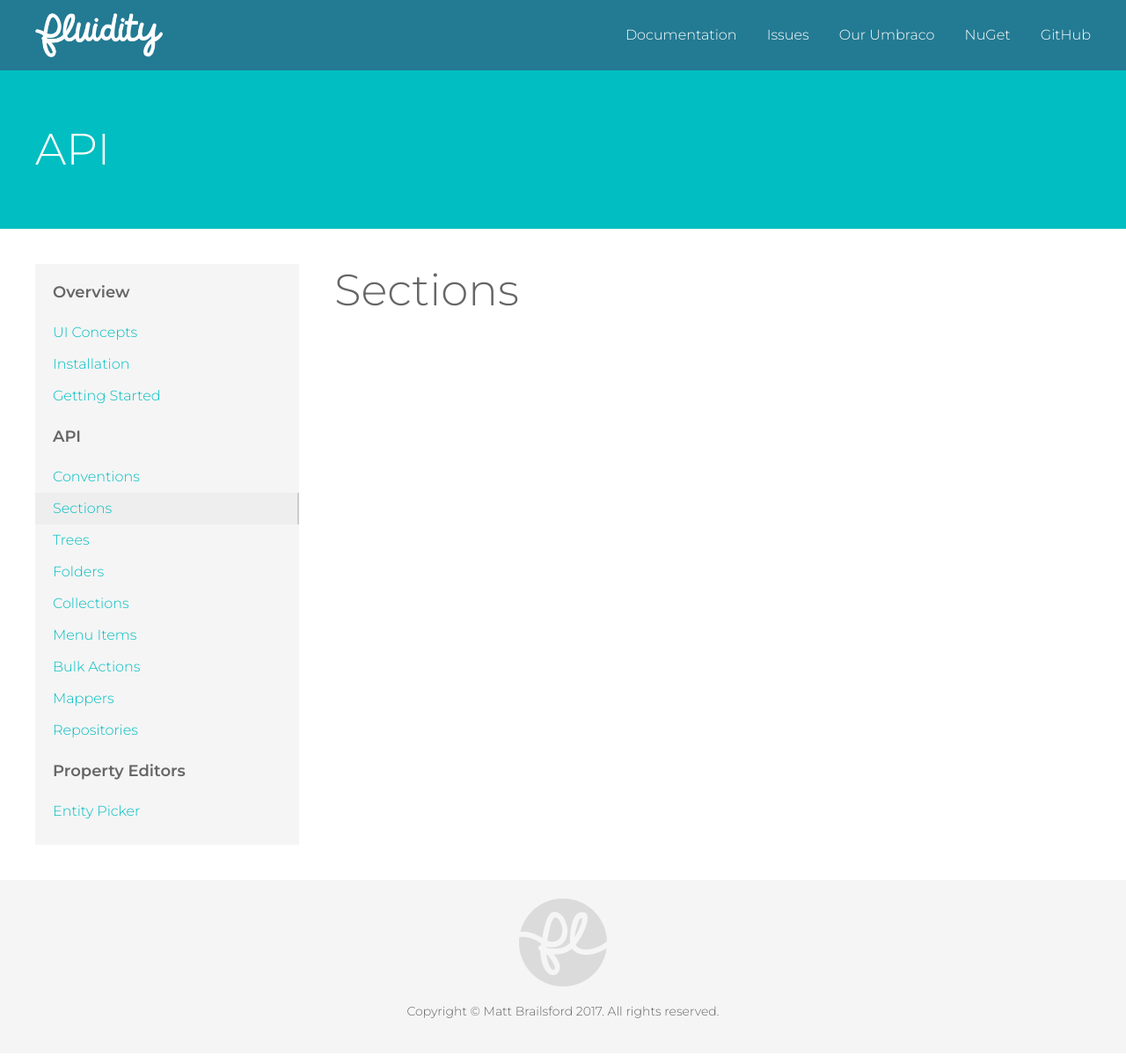
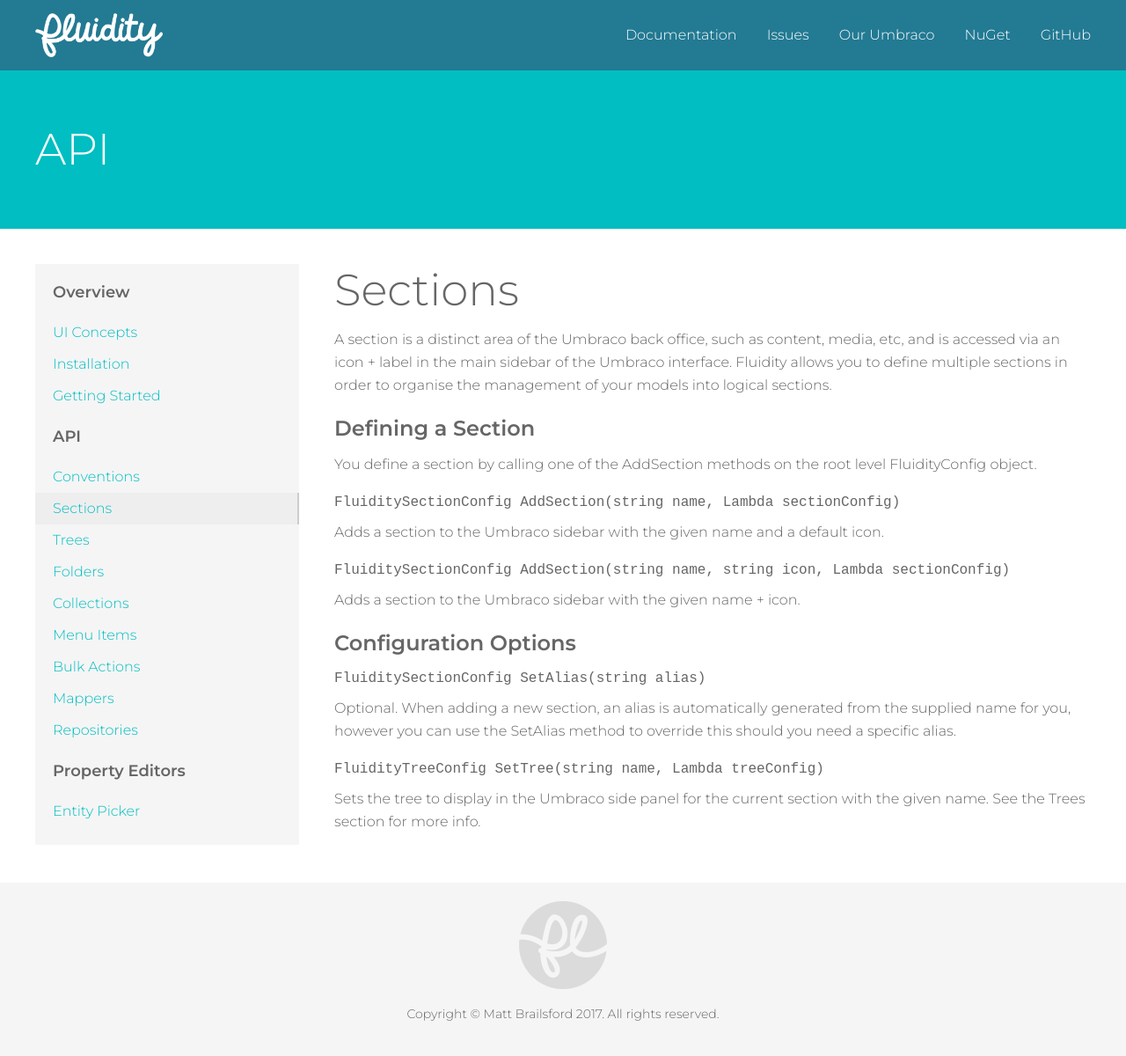
Before and after one commit to mattbrailsford/umbraco-fluidity, a Jekyll site: the page built from docs/_pages/02-api-01-sections.md, in a window 1280 px wide. Shown: the whole page at 88% size. Built offline with Jekyll 4.4.1, drawn with Linux system fonts in a browser that asks for light colours.

Commit message:
Initial section docs

```diff
--- a/docs/_pages/02-api-01-sections.md
+++ b/docs/_pages/02-api-01-sections.md
@@ -4,4 +4,24 @@ title: API
 permalink: /api/sections/index.html
 ---
 
-<h2>Sections</h2>
+## Sections
+
+A section is a distinct area of the Umbraco back office, such as content, media, etc, and is accessed via an icon + label in the main sidebar of the Umbraco interface. Fluidity allows you to define multiple sections in order to organise the management of your models into logical sections.
+
+### Defining a Section
+
+You define a section by calling one of the AddSection methods on the root level FluidityConfig object.
+
+#### `FluiditySectionConfig AddSection(string name, Lambda sectionConfig)`
+Adds a section to the Umbraco sidebar with the given name and a default icon.
+
+#### `FluiditySectionConfig AddSection(string name, string icon,  Lambda sectionConfig)`
+Adds a section to the Umbraco sidebar with the given name + icon.
+
+### Configuration Options
+
+#### `FluiditySectionConfig SetAlias(string alias)`
+Optional. When adding a new section, an alias is automatically generated from the supplied name for you, however you can use the SetAlias method to override this should you need a specific alias.
+
+#### `FluidityTreeConfig SetTree(string name, Lambda treeConfig)`
+Sets the tree to display in the Umbraco side panel for the current section with the given name. See the Trees section for more info.
```
